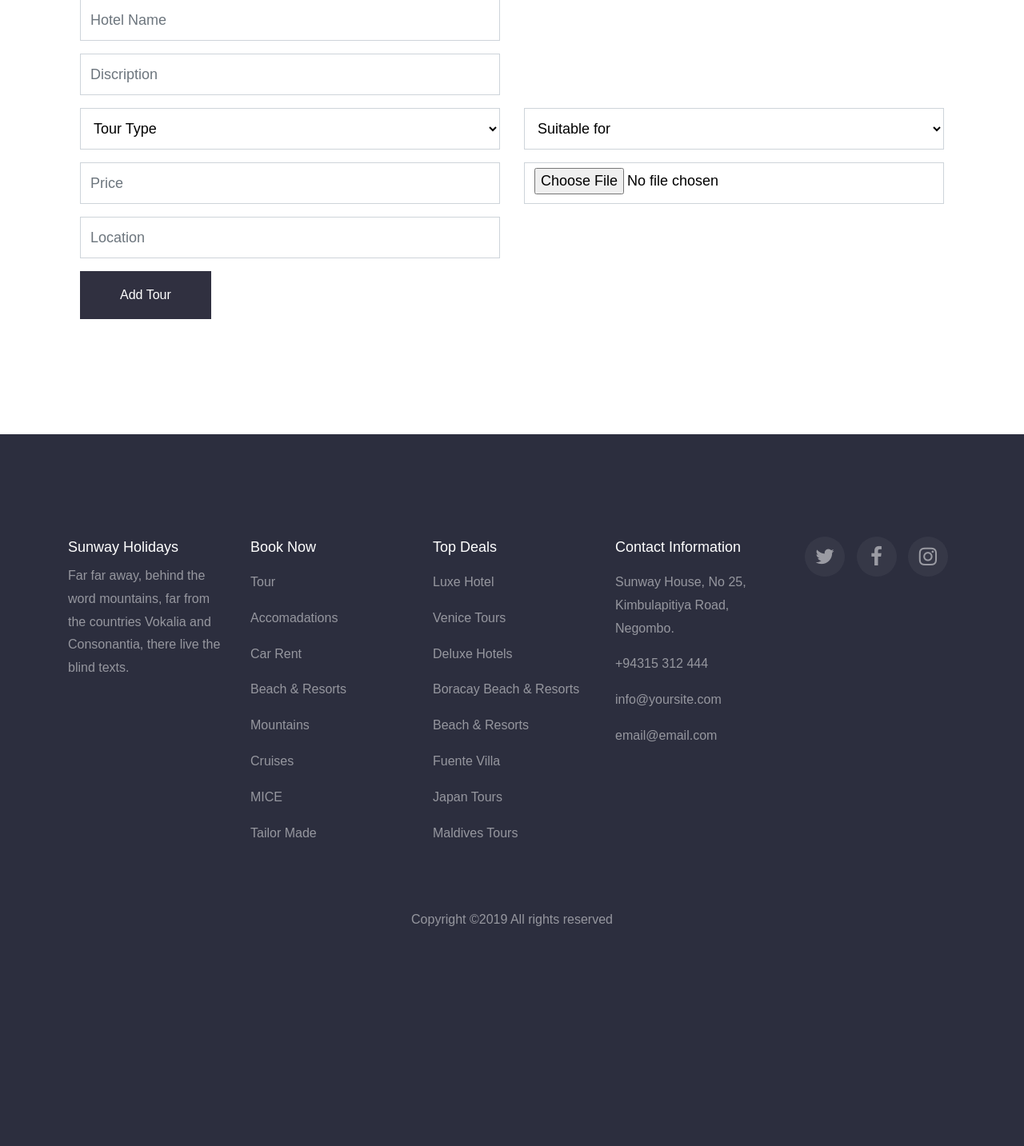
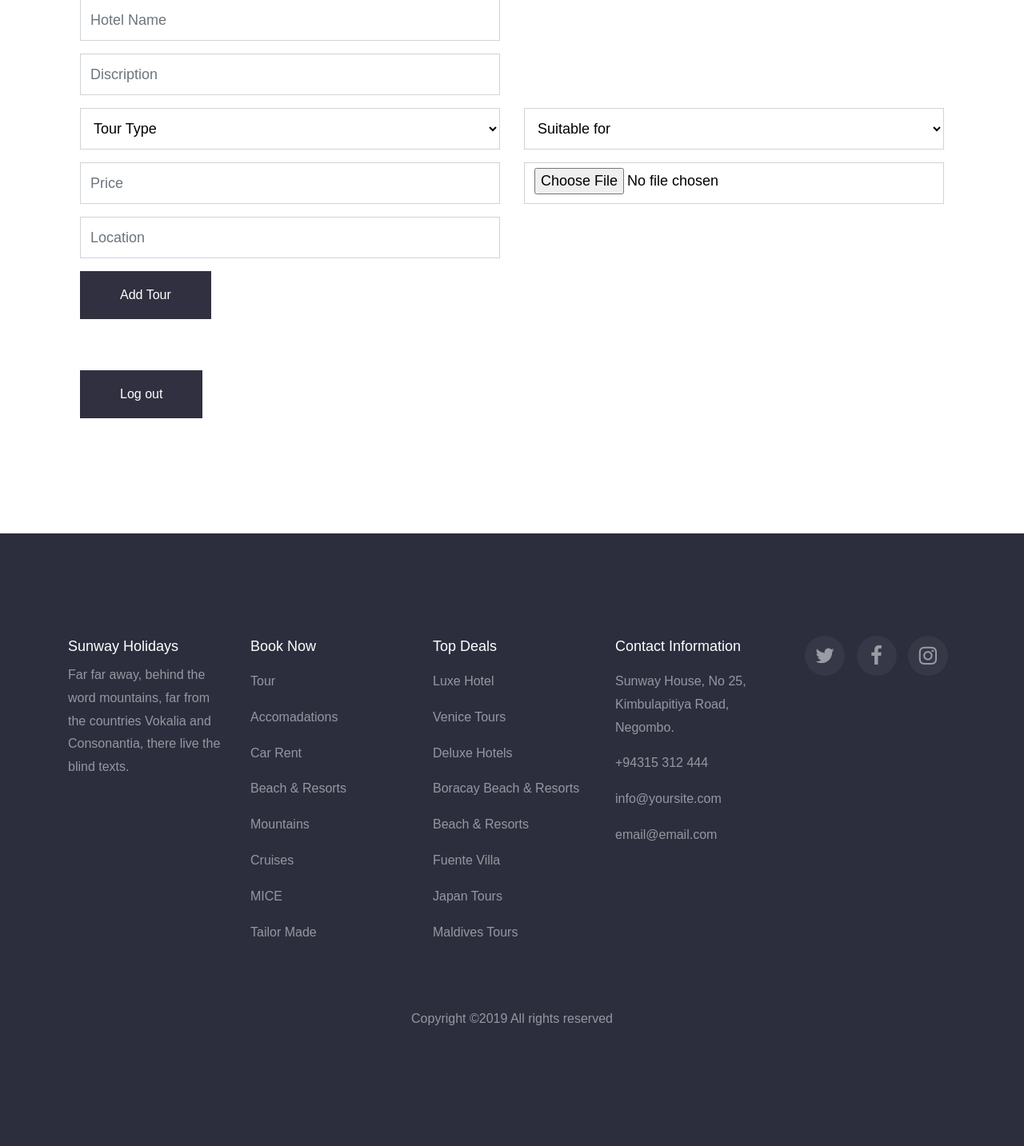
Before and after one commit to PrabuPro/sunway-backend, a CodeIgniter app: page /sunwayholidays/index.php/tourcontroller/addToursView in a window 1280 px wide. Shown: the part 205-1638 px from the top of the page at 80% size. Before the commit the page ends 1363 px from the top, so only its background shows below. Run offline with CodeIgniter, Linux system fonts and the light colour scheme; the visitor is signed in with stand-in values (Sample User, id 1); some libraries are stand-ins or nearby versions; some web fonts are replaced.

Commit message:
logout function for add tours

```diff
--- a/application/controllers/AdminSunway.php
+++ b/application/controllers/AdminSunway.php
@@ -84,6 +84,11 @@ class AdminSunway extends CI_Controller{
 
     }
 
+    public function logout(){
+        $this->session->sess_destroy();
+        redirect('home');
+    }
+
 
 
 }
--- a/application/views/AddTours.php
+++ b/application/views/AddTours.php
@@ -6,11 +6,11 @@
             <div class="container">
                 <div class="col-lg-12">
                     <div class="row slider-text align-items-center">
-                        <div class="col-md-7 col-sm-12 ftco-animate">
+                        <div class="col-md-4 col-sm-12 ftco-animate">
                             <h1 class="mb-3 mt-5">Add Tours</h1>
                         </div>
                     </div>
-                    <form action="tourcontroller/addtours">
+                    <form action="tourcontroller/addtours" methode="post">
                         <div class="row">
                             <div class="col-md-6 form-group">
                                 <input name="name" type="text" class="form-control" placeholder="Hotel Name">
@@ -70,6 +70,15 @@
                             </div>
                         </div>
                     </form>
+                    <form action="adminsunway/logout"  method="post">
+                        <div class="row mb-5">
+                                <div class="col-md-3">
+                                    <div class="form-group">
+                                        <input type="submit" value="Log out" class="btn btn-primary py-3 px-5">
+                                    </div>
+                                </div>
+                        </div>
+                    </form>
 
                 </div>
             </div>
```
